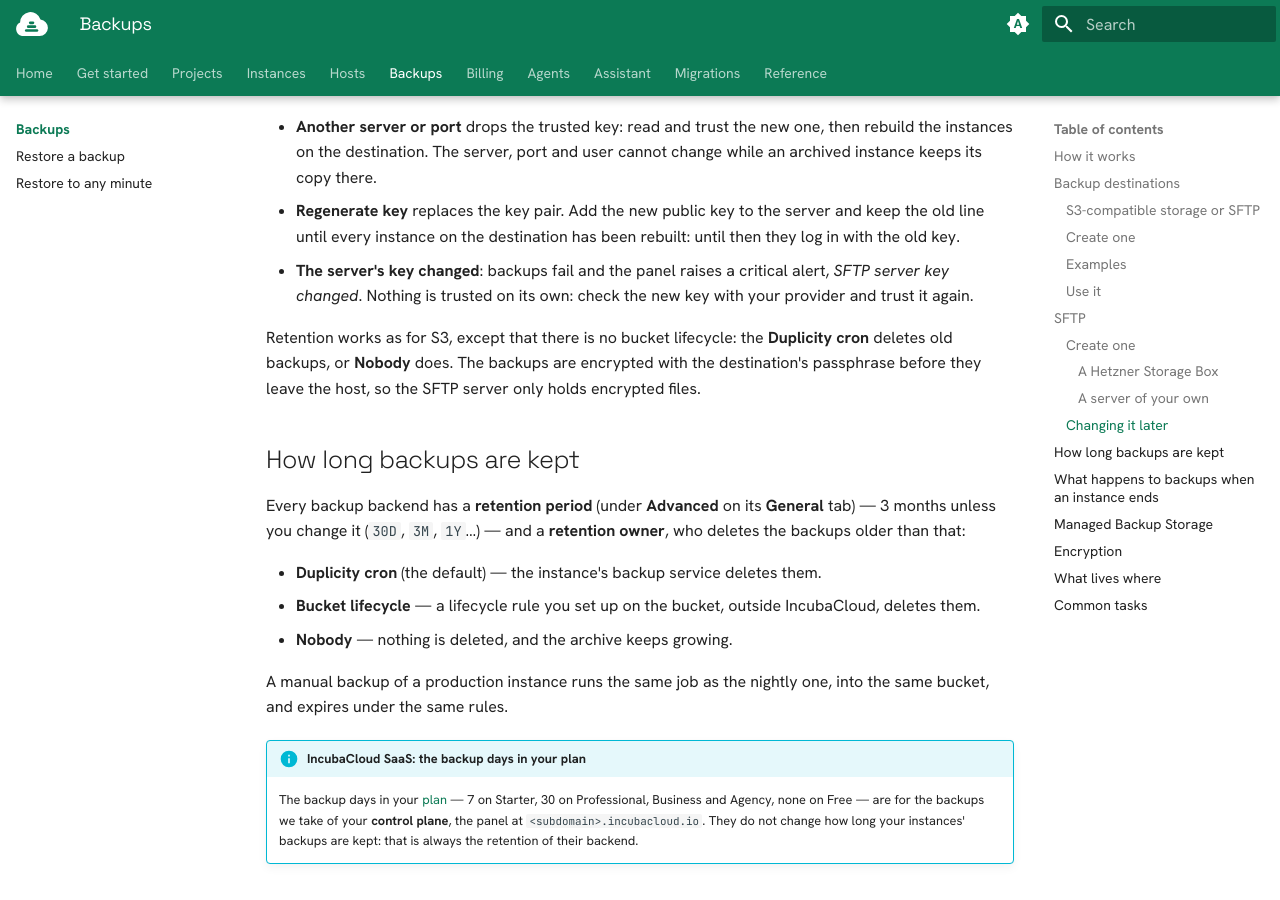
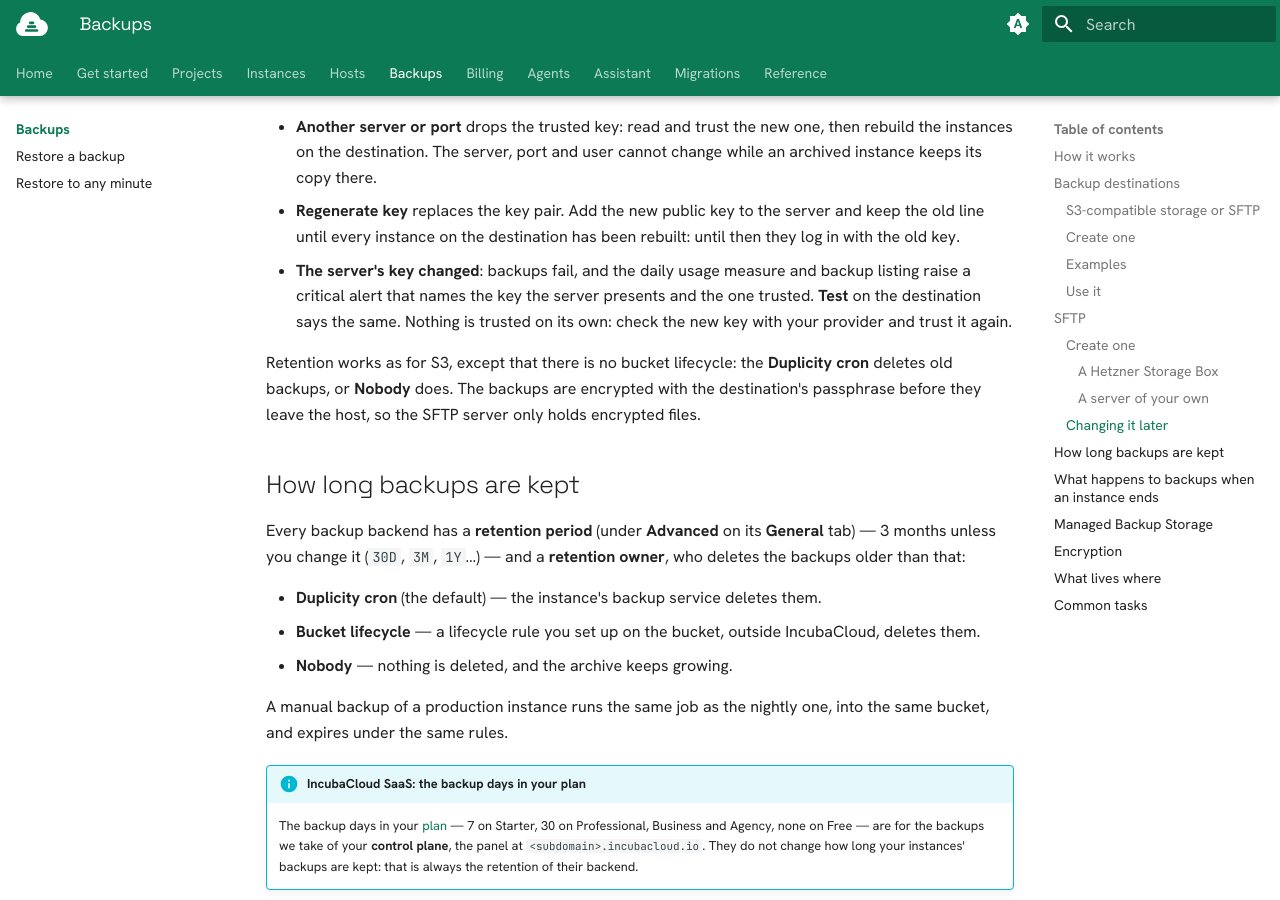
Before and after one commit to incubacloud/incubacloud, an MkDocs documentation site: the page built from docs/user/docs/backups/index.md, in a window 1280 px wide and 900 px high, scrolled down 3859 px. Built offline with MkDocs 1.6.1 and Material for MkDocs 9.7.7, drawn with Linux system fonts in a browser that asks for light colours; plug-ins that fetch from the network failed and are left out.

Commit message:
[DOC] incubacloud, docs: the changelog says who reads an SFTP destination's private key and that a layer can limit the panel to public servers, and the backup guide says what raises the changed-key alert (#93)

```diff
--- a/docs/user/docs/backups/index.md
+++ b/docs/user/docs/backups/index.md
@@ -155,9 +155,11 @@ write in, and set **Folder** to that folder.
 - **Regenerate key** replaces the key pair. Add the new public key to the
   server and keep the old line until every instance on the destination has
   been rebuilt: until then they log in with the old key.
-- **The server's key changed**: backups fail and the panel raises a critical
-  alert, *SFTP server key changed*. Nothing is trusted on its own: check the
-  new key with your provider and trust it again.
+- **The server's key changed**: backups fail, and the daily usage measure
+  and backup listing raise a critical alert that names the key the server
+  presents and the one trusted. **Test** on the destination says the same.
+  Nothing is trusted on its own: check the new key with your provider and
+  trust it again.
 
 Retention works as for S3, except that there is no bucket lifecycle: the
 **Duplicity cron** deletes old backups, or **Nobody** does. The backups are
```
Also changed, not shown: CHANGELOG.md.
